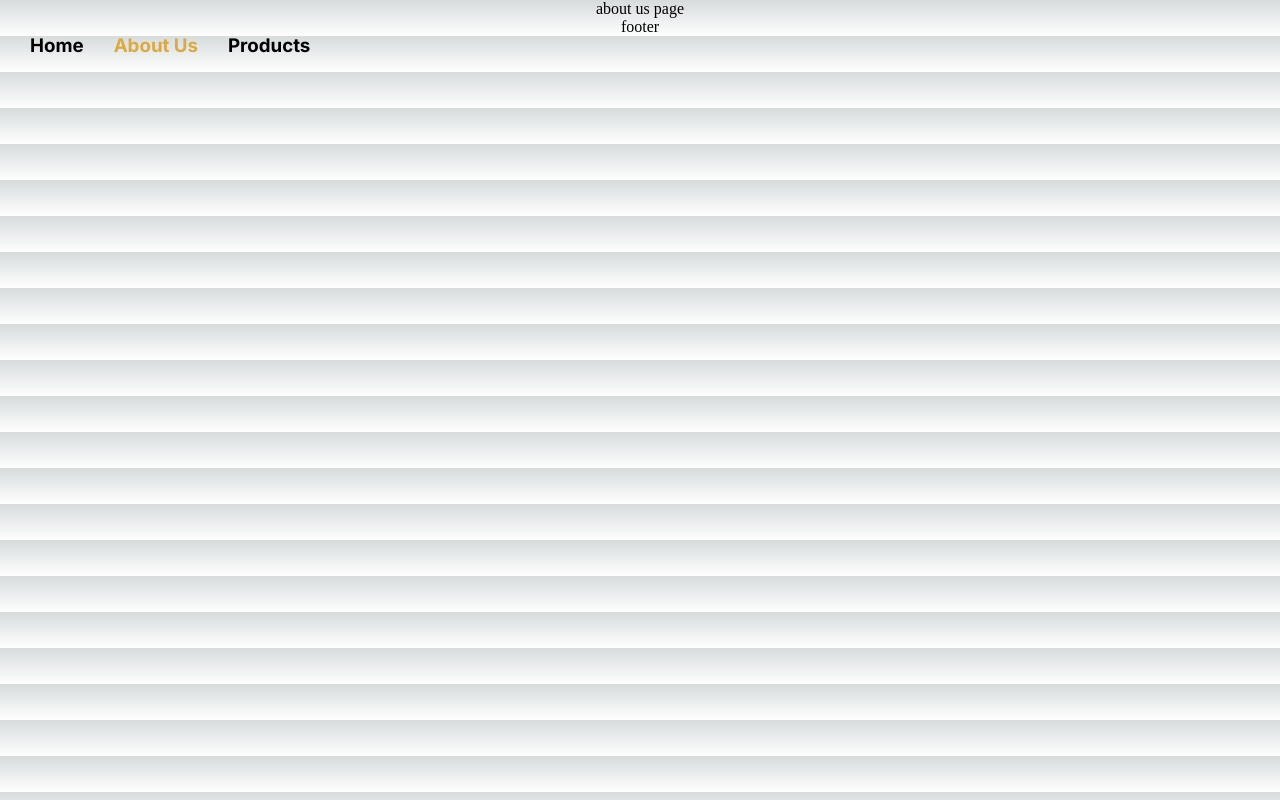
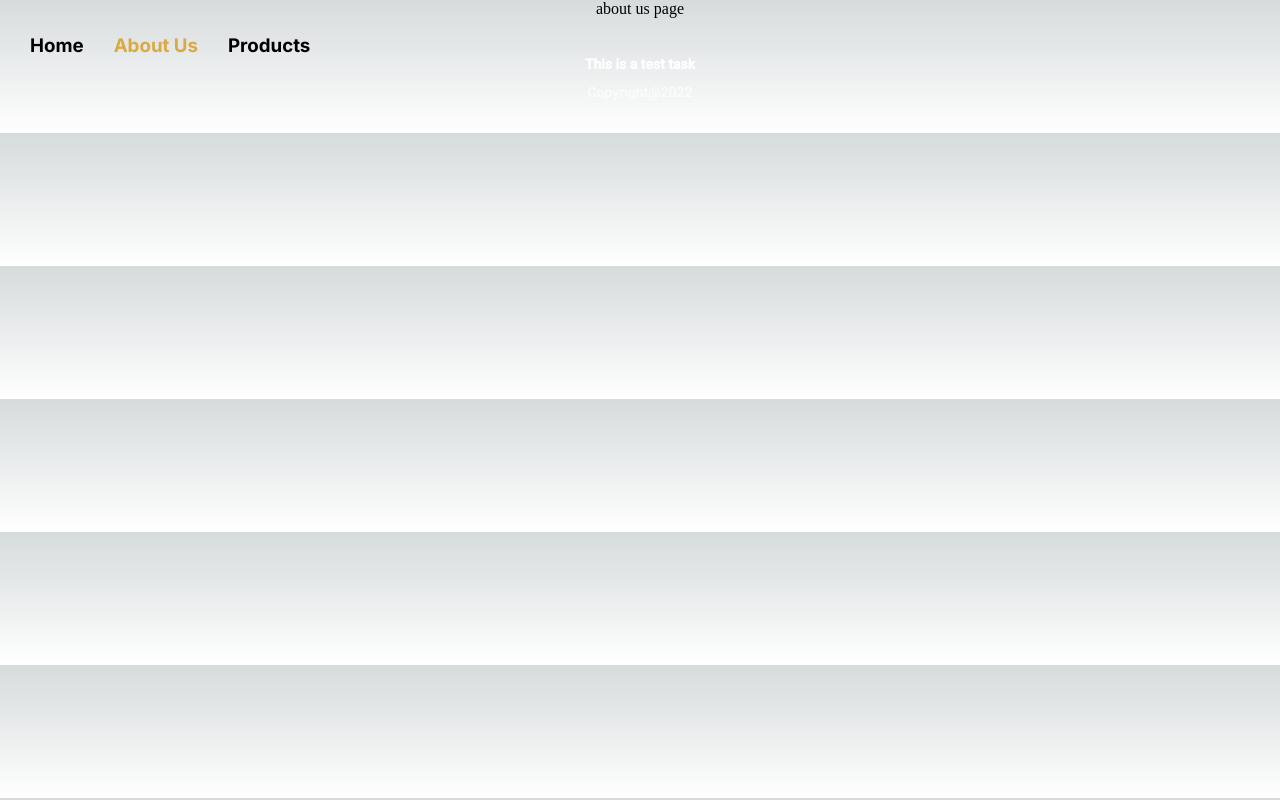
Before and after one commit to devninja309/next-test-project, a Next.js app: page /aboutus in a window 1280 px wide. Built offline with nearby package versions, Linux system fonts and the light colour scheme.

Commit message:
Footer
completed footer component

```diff
--- a/components/Layout/Footer/Footer.tsx
+++ b/components/Layout/Footer/Footer.tsx
@@ -1,9 +1,14 @@
+import { Roboto } from "@next/font/google";
+
 import styles from "../../../styles/Footer.module.css";
+
+const font = Roboto({ weight: "500", subsets: ["latin"] });
 
 export default function Footer() {
   return (
     <div className={styles.root}>
-      <div>footer</div>
+      <p className={font.className}>This is a test task</p>
+      <h5 className={font.className}>Copyright@2022</h5>
     </div>
   );
 }
--- a/components/Layout/Navbar/Navbar.tsx
+++ b/components/Layout/Navbar/Navbar.tsx
@@ -2,7 +2,7 @@ import { Inter } from "@next/font/google";
 import { useRouter } from "next/router";
 import styles from "../../../styles/Navbar.module.css";
 
-const inter = Inter({ subsets: ["latin"] });
+const font = Inter({ subsets: ["latin"] });
 
 export default function Navbar() {
   const navbar = ["Home", "About Us", "Products"];
@@ -29,7 +29,7 @@ export default function Navbar() {
             key={index}
             onClick={() => handleNav(nav)}
           >
-            <h3 className={inter.className}>{nav}</h3>
+            <h3 className={font.className}>{nav}</h3>
           </div>
         );
       })}
--- a/styles/Footer.module.css
+++ b/styles/Footer.module.css
@@ -1,3 +1,23 @@
 .root {
   text-align: center;
+  border-top: solid 1px rgba(255, 255, 255, 0.1);
+  padding: 31px 0 27px 0;
 }
+
+.root p {
+  font-style: normal;
+  font-weight: 900;
+  font-size: 14px;
+  line-height: 28px;
+  text-align: center;
+  color: #ffffff;
+}
+
+.root h5 {
+  font-style: normal;
+  font-size: 14px;
+  line-height: 28px;
+  text-align: center;
+  color: #ffffff;
+  opacity: 0.7;
+}
```
